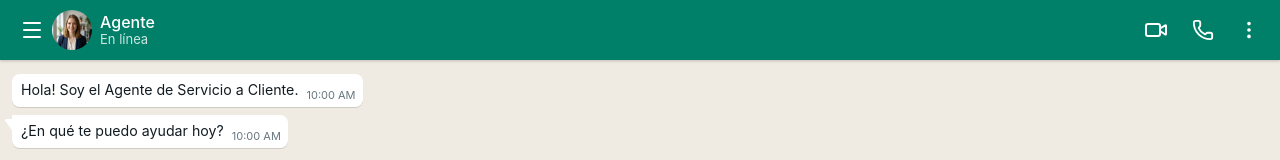
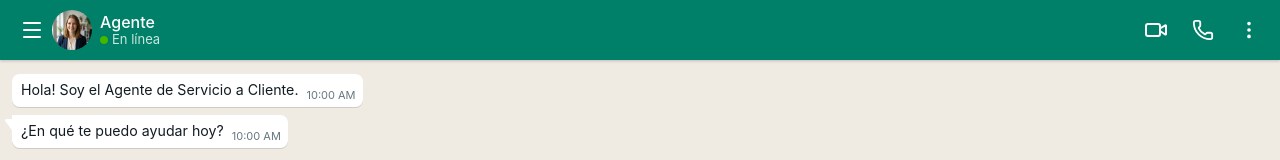
Before and after one commit to DmnCrtSWL/agentes, a Vue app: page / in a window 1280 px wide. Shown: the top 160 px of the page. Built offline with nearby package versions, Linux system fonts and the light colour scheme.

Commit message:
feat: add visual status indicator

```diff
--- a/src/components/ChatHeader.vue
+++ b/src/components/ChatHeader.vue
@@ -49,7 +49,10 @@ defineProps({
       </div>
       <div class="contact-info">
         <h1 class="contact-name">{{ contactName }}</h1>
-        <span class="status">{{ status }}</span>
+        <div class="status-wrapper">
+          <span class="status-dot"></span>
+          <span class="status">{{ status }}</span>
+        </div>
       </div>
     </div>
 
@@ -121,6 +124,20 @@ defineProps({
   line-height: 1.2;
 }
 
+.status-wrapper {
+  display: flex;
+  align-items: center;
+  gap: 4px;
+}
+
+.status-dot {
+  width: 8px;
+  height: 8px;
+  background-color: #44b700; /* WhatsApp green or generic active green */
+  border-radius: 50%;
+  box-shadow: 0 0 2px rgba(0,0,0,0.2);
+}
+
 .status {
   font-size: 13px;
   opacity: 0.8;
```
